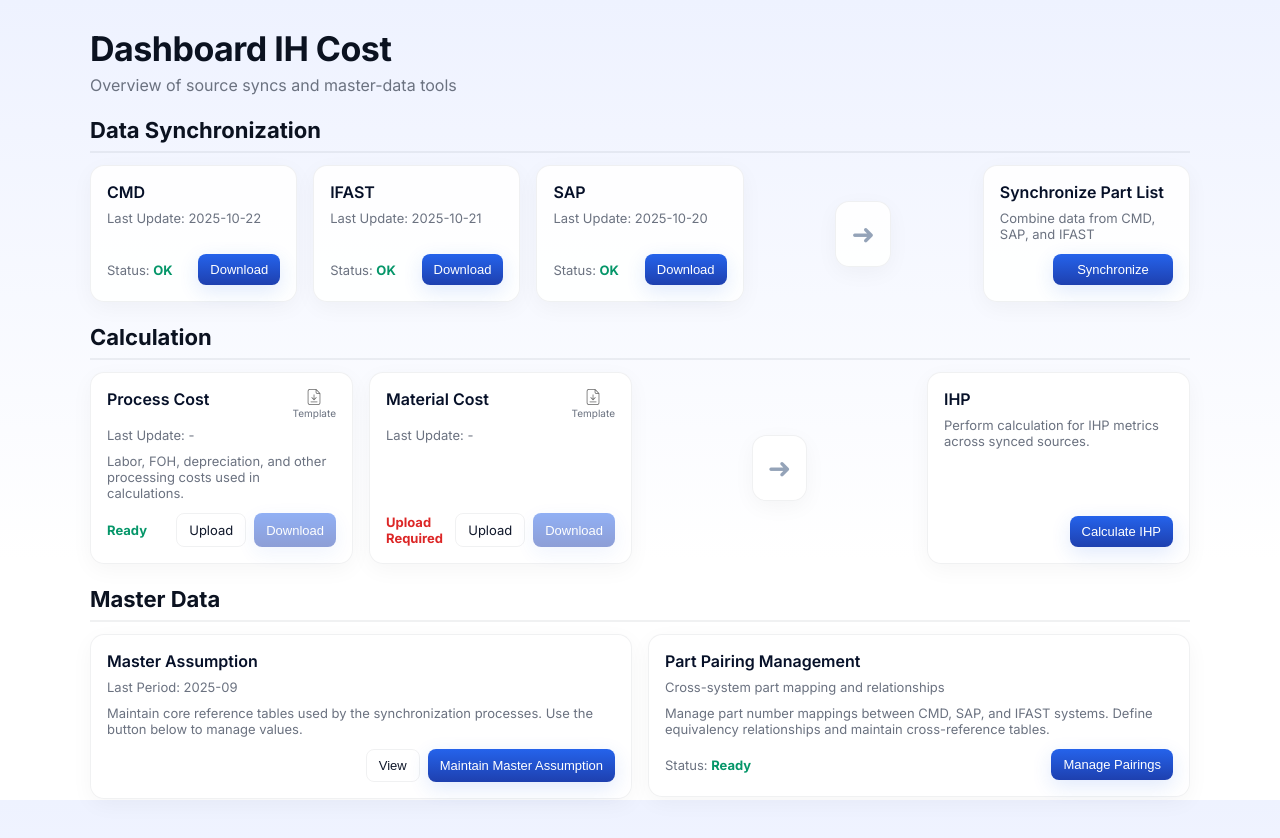
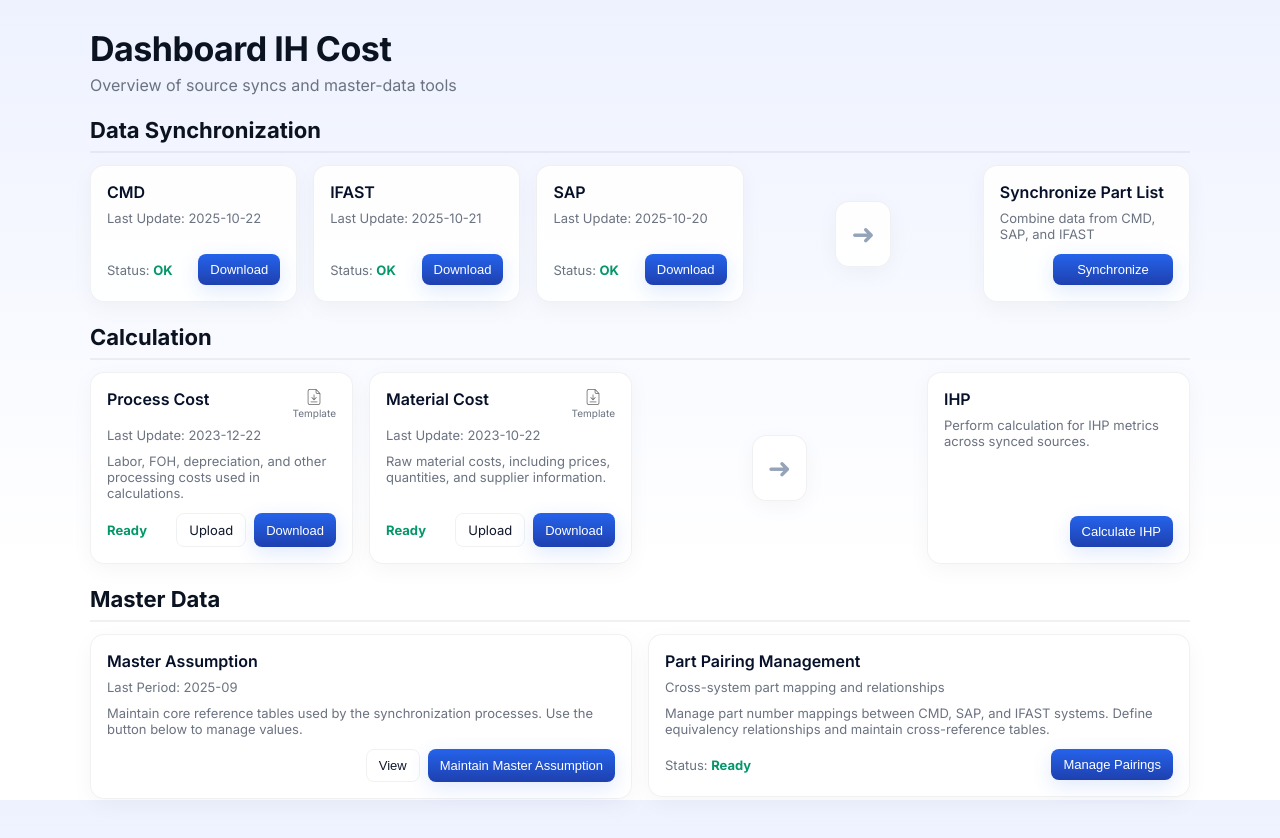
Before and after one commit to ari-fikri/finance-dashboard, a React (Vite) app: page / in a window 1280 px wide. Built offline with nearby package versions, Linux system fonts and the light colour scheme.

Commit message:
- Add Delete button in Download Dialog - Change the Process and Material Cost status label mechanism

```diff
--- a/src/App.jsx
+++ b/src/App.jsx
@@ -1,5 +1,5 @@
 // src/App.jsx
-import React, { useState } from "react";
+import React, { useState, useMemo } from "react";
 import { motion } from "framer-motion";
 import { useNavigate } from "react-router-dom";
 import MasterDataModal from "./MasterDataModal";
@@ -16,6 +16,13 @@ const fileManifest = {
   ],
   sap: [
     { name: "SAP_Export_2023_10_22.csv", uploadDate: "2023-10-22T12:00:00Z" },
+  ],
+  process: [
+    { name: "Process_Cost_2023_10.csv", uploadDate: "2023-10-22T12:00:00Z" },
+    { name: "Process_Cost_2023_12.csv", uploadDate: "2023-12-22T12:00:00Z" },
+  ],
+  material: [
+    { name: "Material_Cost_2023_10.csv", uploadDate: "2023-10-22T12:00:00Z" },
   ],
 };
 
@@ -39,8 +46,38 @@ export default function App() {
   const [isDownloadModalOpen, setIsDownloadModalOpen] = useState(false);
   const [downloadableFiles, setDownloadableFiles] = useState([]);
   const [downloadModalTitle, setDownloadModalTitle] = useState("");
+  const [currentModalType, setCurrentModalType] = useState("");
+
+  const latestProcessFile = useMemo(() => {
+    const allFiles = [...(fileManifest.process || []), ...processFiles];
+    if (allFiles.length === 0) return null;
+    // Sort by date descending to find the latest
+    allFiles.sort((a, b) => new Date(b.uploadDate) - new Date(a.uploadDate));
+    return allFiles[0];
+  }, [processFiles]);
+
+  const latestMaterialFile = useMemo(() => {
+    const allFiles = [...(fileManifest.material || []), ...materialFiles];
+    if (allFiles.length === 0) return null;
+    // Sort by date descending to find the latest
+    allFiles.sort((a, b) => new Date(b.uploadDate) - new Date(a.uploadDate));
+    return allFiles[0];
+  }, [materialFiles]);
 
   const navigate = useNavigate();
+
+  function handleDeleteFile(fileName) {
+    // This is a mock deletion. In a real app, you'd also make an API call.
+    console.log(`Deleting ${fileName} from ${currentModalType}`);
+    if (currentModalType === 'process') {
+      setProcessFiles(prevFiles => prevFiles.filter(f => f.name !== fileName));
+    } else if (currentModalType === 'material') {
+      setMaterialFiles(prevFiles => prevFiles.filter(f => f.name !== fileName));
+    }
+    // Note: This doesn't delete from fileManifest, only from uploaded files state.
+    // To "delete" from the modal, we can filter the downloadableFiles state
+    setDownloadableFiles(prevFiles => prevFiles.filter(f => f.name !== fileName));
+  }
 
   function downloadSource(source) {
     const files = fileManifest[source.id] || [];
@@ -103,6 +140,7 @@ export default function App() {
 
   function openDownloadModal(type, files) {
     setDownloadableFiles(files);
+    setCurrentModalType(type);
     if (type === 'material') {
       setDownloadModalTitle("Download Material Cost Files");
     } else if (type === 'process') {
@@ -115,15 +153,18 @@ export default function App() {
 
   // download process cost sample or previously uploaded process file
   function downloadProcessCost() {
-    openDownloadModal('process', processFiles);
+    const files = [...(fileManifest.process || []), ...processFiles];
+    openDownloadModal('process', files);
   }
 
   function downloadMaterialData() {
-    openDownloadModal('material', materialFiles);
+    const files = [...(fileManifest.material || []), ...materialFiles];
+    openDownloadModal('material', files);
   }
 
   function downloadTemplate(type) {
-    let csvContent, fileName;
+    let fileName = "";
+    let csvContent;
 
     if (type === 'process') {
       csvContent = `Process,CostType,Amount,Currency\nLabor,Direct,0,USD\nFOH,Overhead,0,USD`;
@@ -328,11 +369,7 @@ export default function App() {
                   </a>
                 </div>
                 <div className="meta">
-                  {processFiles.length > 0 ? (
-                    <>Last Update: <span>{new Date(processFiles[processFiles.length - 1].uploadDate).toLocaleDateString('en-CA')}</span></>
-                  ) : (
-                    <>Last Update: <span>-</span></>
-                  )}
+                  Last Update: <span>{latestProcessFile ? new Date(latestProcessFile.uploadDate).toLocaleDateString('en-CA') : '-'}</span>
                 </div>
                 <div style={{ marginTop: 10 }} className="small">
                   Labor, FOH, depreciation, and other processing costs used in calculations.
@@ -341,7 +378,11 @@ export default function App() {
 
               <div className="card-footer">
                 <div className="small">
-                  <strong style={{ color: "#059669" }}>Ready</strong>
+                  {latestProcessFile ? (
+                    <strong style={{ color: "#059669" }}>Ready</strong>
+                  ) : (
+                    <strong style={{ color: "#F59E0B" }}>Upload required</strong>
+                  )}
                 </div>
                 <div className="card-actions">
                   {/* Process Cost: Upload File */}
@@ -362,8 +403,8 @@ export default function App() {
                   <button
                     onClick={downloadProcessCost}
                     className="btn btn-primary"
-                    disabled={processFiles.length === 0}
-                    style={processFiles.length === 0 ? { opacity: 0.5, cursor: "not-allowed" } : {}}
+                    disabled={!latestProcessFile}
+                    style={!latestProcessFile ? { opacity: 0.5, cursor: "not-allowed" } : {}}
                   >
                     Download
                   </button>
@@ -387,28 +428,23 @@ export default function App() {
                   </a>
                 </div>
                 <div className="meta">
-                  {materialFiles.length > 0 ? (
-                    <>Last Update: <span>{new Date(materialFiles[materialFiles.length - 1].uploadDate).toLocaleDateString('en-CA')}</span></>
-                  ) : (
-                    <>Last Update: <span>-</span></>
-                  )}
+                  Last Update: <span>{latestMaterialFile ? new Date(latestMaterialFile.uploadDate).toLocaleDateString('en-CA') : '-'}</span>
                 </div>
-                {materialFiles.length > 0 && (
-                  <div className="small" style={{ marginTop: 8 }}>
-                    File: {materialFiles[materialFiles.length - 1].name}
-                  </div>
-                )}
+                <div style={{ marginTop: 10 }} className="small">
+                  Raw material costs, including prices, quantities, and supplier information.
+                </div>
               </div>
 
               <div className="card-footer">
                 <div className="small">
-                  {materialFiles.length > 0 ? (
+                  {latestMaterialFile ? (
                     <strong style={{ color: "#059669" }}>Ready</strong>
                   ) : (
-                    <strong style={{ color: "#dc2626" }}>Upload Required</strong>
+                    <strong style={{ color: "#F59E0B" }}>Upload required</strong>
                   )}
                 </div>
                 <div className="card-actions">
+                  {/* Material Cost: Upload File */}
                   <input
                     type="file"
                     accept=".xls,.xlsx"
@@ -426,8 +462,8 @@ export default function App() {
                   <button
                     onClick={downloadMaterialData}
                     className="btn btn-primary"
-                    disabled={materialFiles.length === 0}
-                    style={materialFiles.length === 0 ? { opacity: 0.5, cursor: "not-allowed" } : {}}
+                    disabled={!latestMaterialFile}
+                    style={!latestMaterialFile ? { opacity: 0.5, cursor: "not-allowed" } : {}}
                   >
                     Download
                   </button>
@@ -570,6 +606,7 @@ export default function App() {
         onClose={() => setIsDownloadModalOpen(false)}
         files={downloadableFiles}
         title={downloadModalTitle}
+        onDelete={handleDeleteFile}
       />
     </div>
   );
--- a/src/DownloadModal.jsx
+++ b/src/DownloadModal.jsx
@@ -1,6 +1,6 @@
 import React from 'react';
 
-const DownloadModal = ({ isOpen, onClose, files, title }) => {
+const DownloadModal = ({ isOpen, onClose, files, title, onDelete }) => {
   if (!isOpen) return null;
 
   const handleDownload = (file) => {
@@ -32,9 +32,14 @@ const DownloadModal = ({ isOpen, onClose, files, title }) => {
                     Uploaded: {new Date(file.uploadDate).toLocaleString()}
                   </div>
                 </div>
-                <button onClick={() => handleDownload(file)} style={styles.downloadButton}>
-                  Download
-                </button>
+                <div style={{display: 'flex', gap: '10px'}}>
+                  <button onClick={() => handleDownload(file)} style={styles.downloadButton}>
+                    Download
+                  </button>
+                  <button onClick={() => onDelete(file.name)} style={styles.deleteButton}>
+                    Delete
+                  </button>
+                </div>
               </div>
             ))
           ) : (
@@ -109,6 +114,14 @@ const styles = {
     borderRadius: '6px',
     cursor: 'pointer',
   },
+  deleteButton: {
+    backgroundColor: '#dc3545',
+    color: 'white',
+    border: 'none',
+    padding: '8px 12px',
+    borderRadius: '6px',
+    cursor: 'pointer',
+  },
 };
 
 export default DownloadModal;
```
